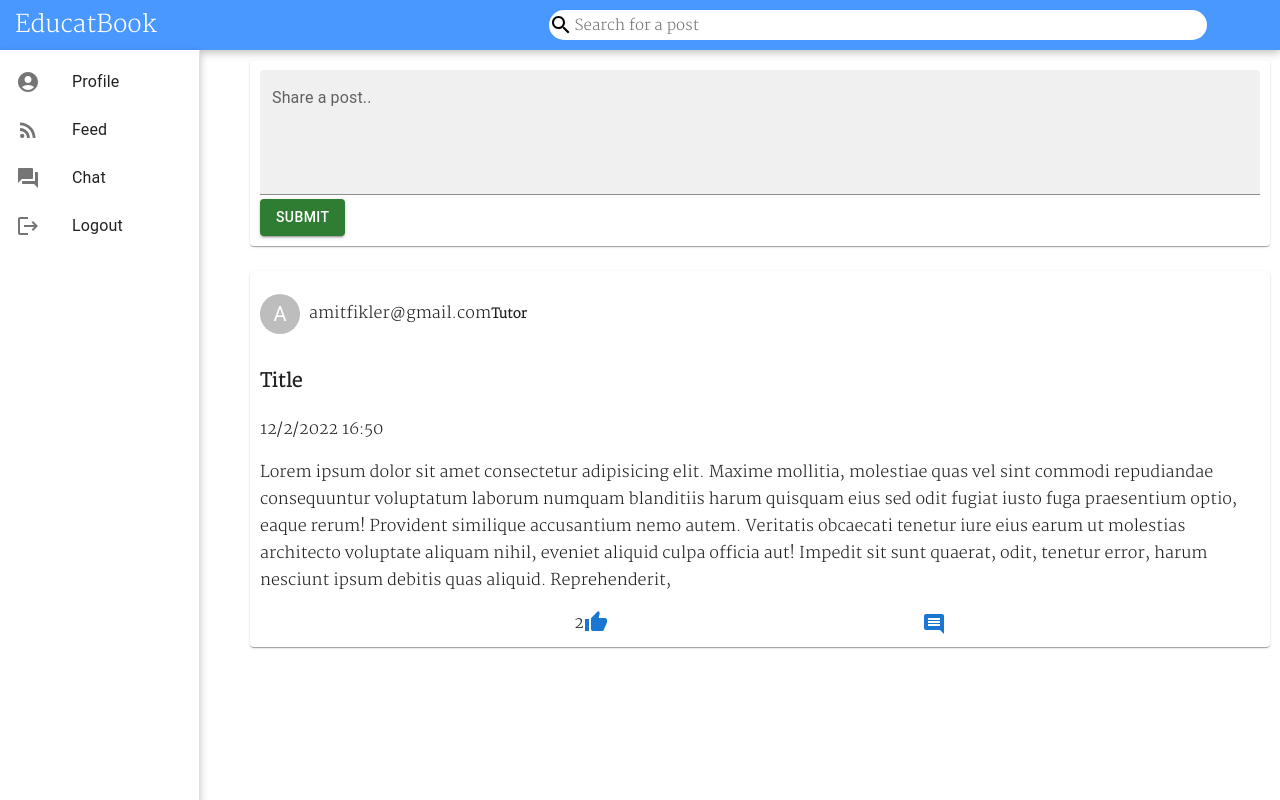
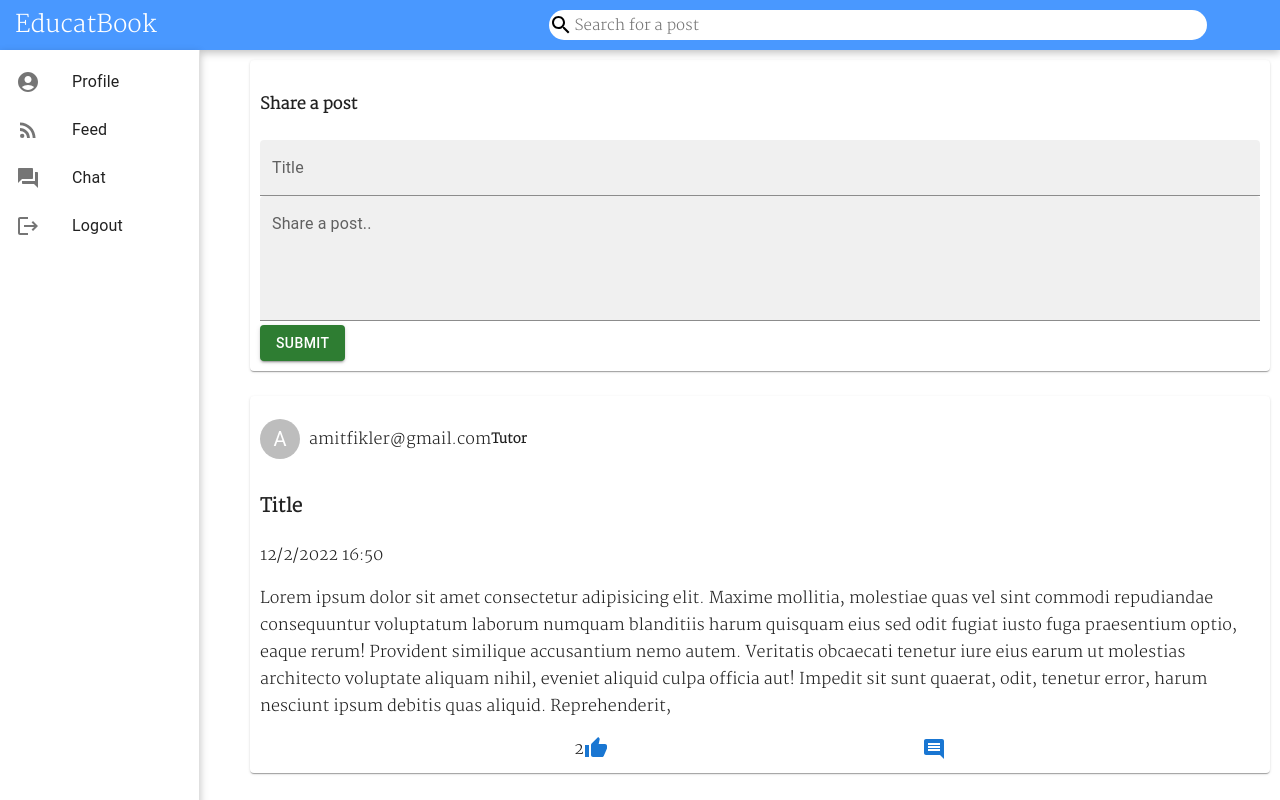
Before and after one commit to AmitFikler/educatebook, a React (Create React App) app in the folder frontend/: page / in a window 1280 px wide. Built offline with nearby package versions, Linux system fonts and the light colour scheme.

Commit message:
✨ Added title to share a post

```diff
--- a/frontend/src/component/Share.tsx
+++ b/frontend/src/component/Share.tsx
@@ -5,6 +5,8 @@ function Share() {
     <div className="share">
       <div className="shareWrapper">
         <Paper style={{ padding: '10px' }}>
+          <h4>Share a post</h4>
+          <TextField label="Title" variant="filled" style={{ width: '100%' }} />
           <TextField
             id="filled-multiline-static"
             label="Share a post.."
```
